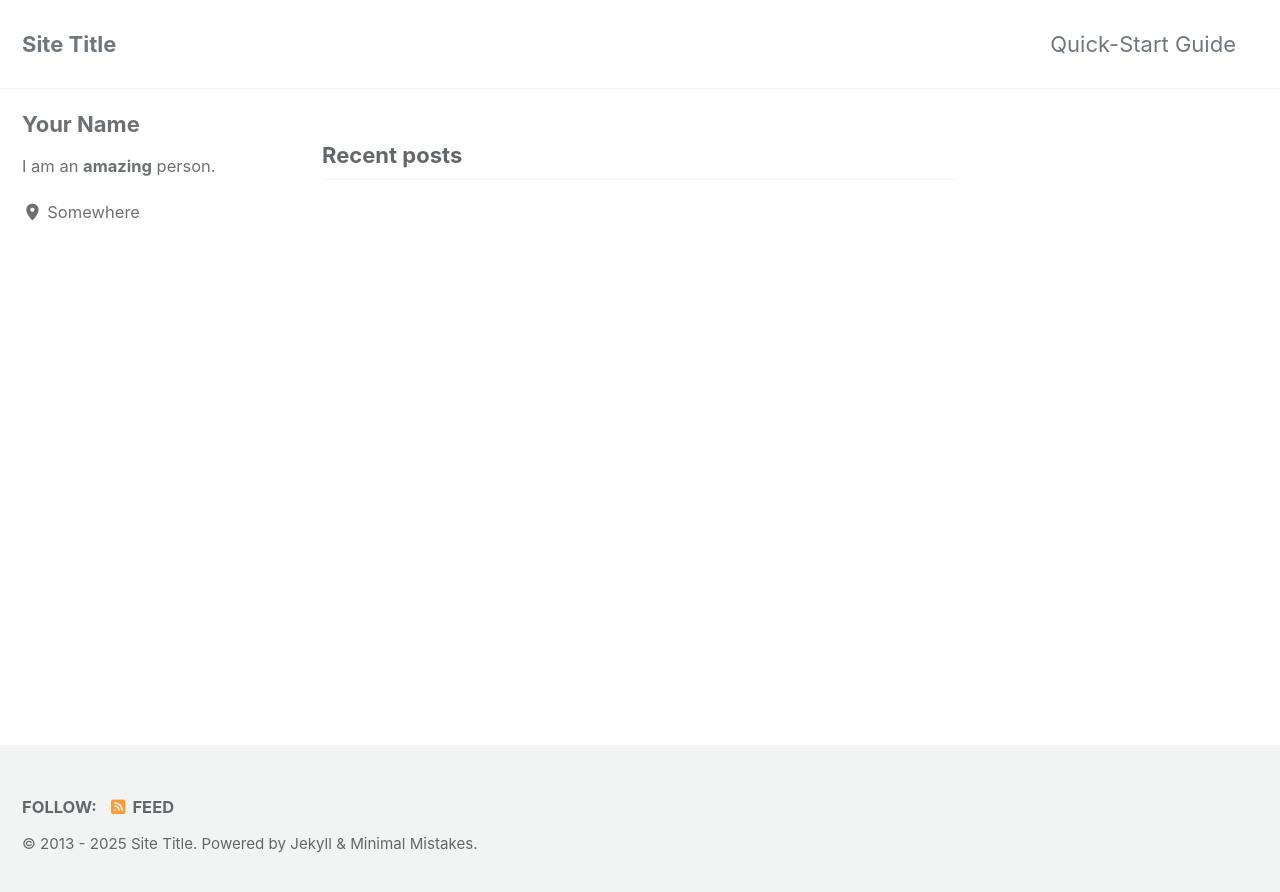
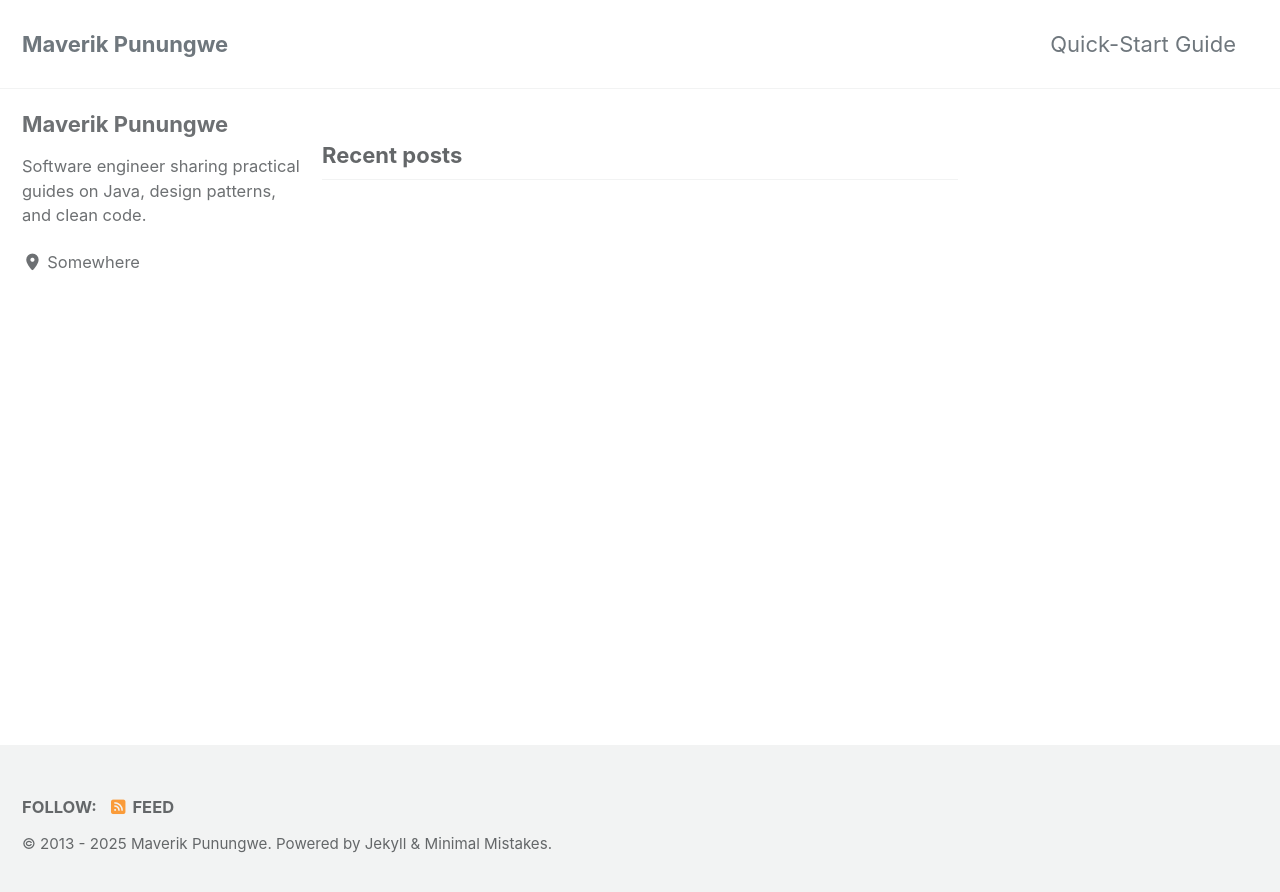
Before and after one commit to MickPunungwe3000/mickpunungwe3000.github.io, a Jekyll site: the page built from index.html, in a window 1280 px wide. Shown: the top 892 px of the page. Built offline with Jekyll 4.4.1, drawn with Linux system fonts in a browser that asks for light colours; cached includes are drawn as plain includes; the list of posts is cut into pages by our own code.

Commit message:
Update site title, description, and author info

```diff
--- a/_config.yml
+++ b/_config.yml
@@ -17,11 +17,11 @@ minimal_mistakes_skin    : "default" # "air", "aqua", "contrast", "dark", "dirt"
 # Site Settings
 locale                   : "en-US"
 rtl                      : # true, false (default) # turns direction of the page into right to left for RTL languages
-title                    : "Site Title"
+title                    : "Maverik Punungwe"
 title_separator          : "-"
 subtitle                 : # site tagline that appears below site title in masthead
-name                     : "Your Name"
-description              : "An amazing website."
+name                     : "Maverik Punungwe"
+description              : "Clean Code, Java, Software Architecture, and Developer Insights"
 url                      : # the base hostname & protocol for your site e.g. "https://mmistakes.github.io"
 baseurl                  : # the subpath of your site, e.g. "/blog"
 repository               : # GitHub username/repo-name e.g. "mmistakes/minimal-mistakes"
@@ -113,9 +113,9 @@ analytics:
 
 # Site Author
 author:
-  name             : "Your Name"
+  name             : "Maverik Punungwe"
   avatar           : # path of avatar image, e.g. "/assets/images/bio-photo.jpg"
-  bio              : "I am an **amazing** person."
+  bio              : "Software engineer sharing practical guides on Java, design patterns, and clean code."
   location         : "Somewhere"
   email            :
   links:
```
